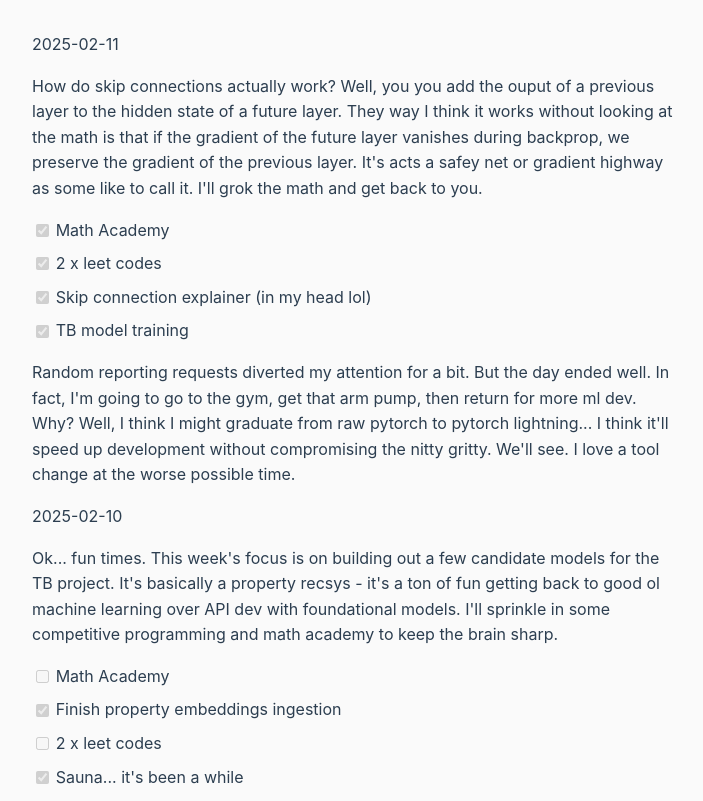
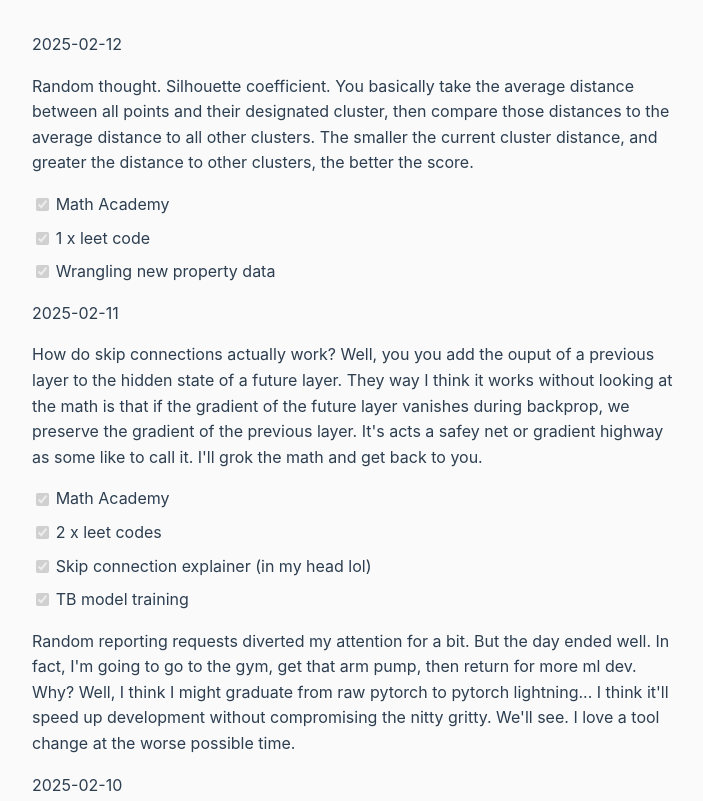
Before and after one commit to grad-ient/logmd, a plain HTML site: page index.html in a window 1280 px wide. Shown: the top 801 px of the page, without its empty margins (283-986 px from the left). Drawn offline with Linux system fonts and the light colour scheme.

Commit message:
deploy: 05a3db70d6075702072f5bf1c75007a6fceb2afa

```diff
--- a/index.html
+++ b/index.html
@@ -46,7 +46,17 @@
     </style>
 </head>
 <body>
-    <p>2025-02-11</p>
+    <p>2025-02-12</p>
+<p>Random thought. Silhouette coefficient. You basically take the average distance
+between all points and their designated cluster, then compare those distances
+to the average distance to all other clusters. The smaller the current cluster
+distance, and greater the distance to other clusters, the better the score.</p>
+<ul>
+<li>[x] Math Academy</li>
+<li>[x] 1 x leet code</li>
+<li>[x] Wrangling new property data</li>
+</ul>
+<p>2025-02-11</p>
 <p>How do skip connections actually work? Well, you  you add the ouput of a previous
 layer to the hidden state of a future layer. They way I think it works without looking at
 the math is that if the gradient of the future layer vanishes during backprop, we preserve
```
